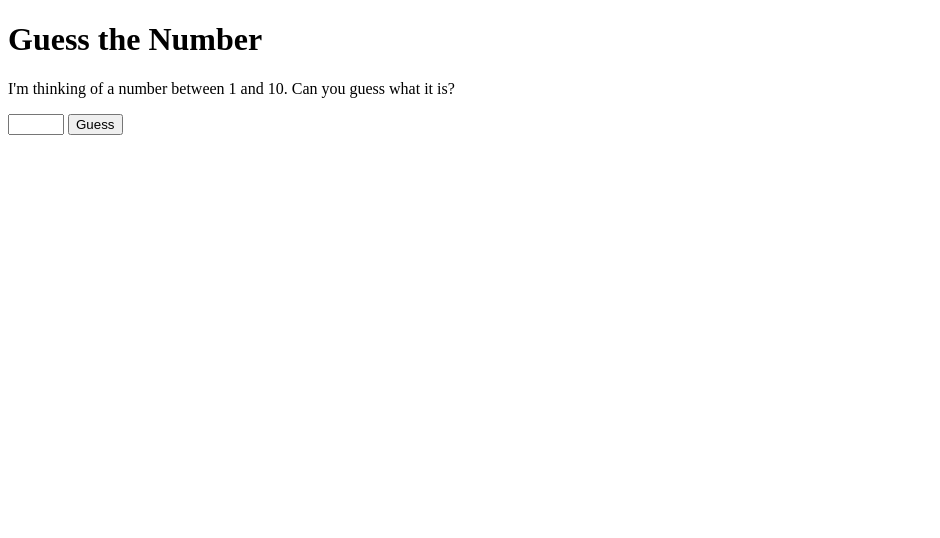
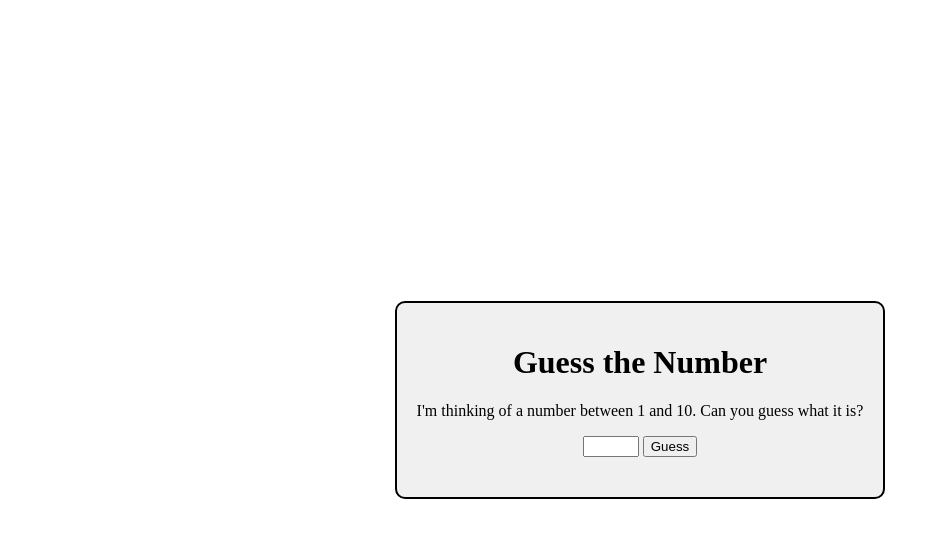
Before and after one commit to annalabossa/my-guess-game, a plain HTML site: page index.html in a window 1280 px wide. Shown: the whole page, without its empty margins (0-940 px from the left). Drawn offline with Linux system fonts and the light colour scheme.

Commit message:
Update index.html

```diff
--- a/index.html
+++ b/index.html
@@ -4,13 +4,32 @@
     <meta charset="UTF-8">
     <meta name="viewport" content="width=device-width, initial-scale=1.0">
     <title>Guess the Number Game</title>
+    <style>
+        body {
+            display: flex;
+            justify-content: center;
+            align-items: center;
+            height: 100vh;
+            margin: 0;
+        }
+
+        #game-container {
+            padding: 20px;
+            border: 2px solid #000;
+            border-radius: 10px;
+            background-color: #f0f0f0;
+            text-align: center;
+        }
+    </style>
 </head>
 <body>
-    <h1>Guess the Number</h1>
-    <p>I'm thinking of a number between 1 and 10. Can you guess what it is?</p>
-    <input type="number" id="guess" min="1" max="10">
-    <button onclick="guessNumber()">Guess</button>
-    <h2 id="result"></h2>
+    <div id="game-container">
+        <h1>Guess the Number</h1>
+        <p>I'm thinking of a number between 1 and 10. Can you guess what it is?</p>
+        <input type="number" id="guess" min="1" max="10">
+        <button onclick="guessNumber()">Guess</button>
+        <h2 id="result"></h2>
+    </div>
     <script src="script.js"></script>
 </body>
 </html>
```
